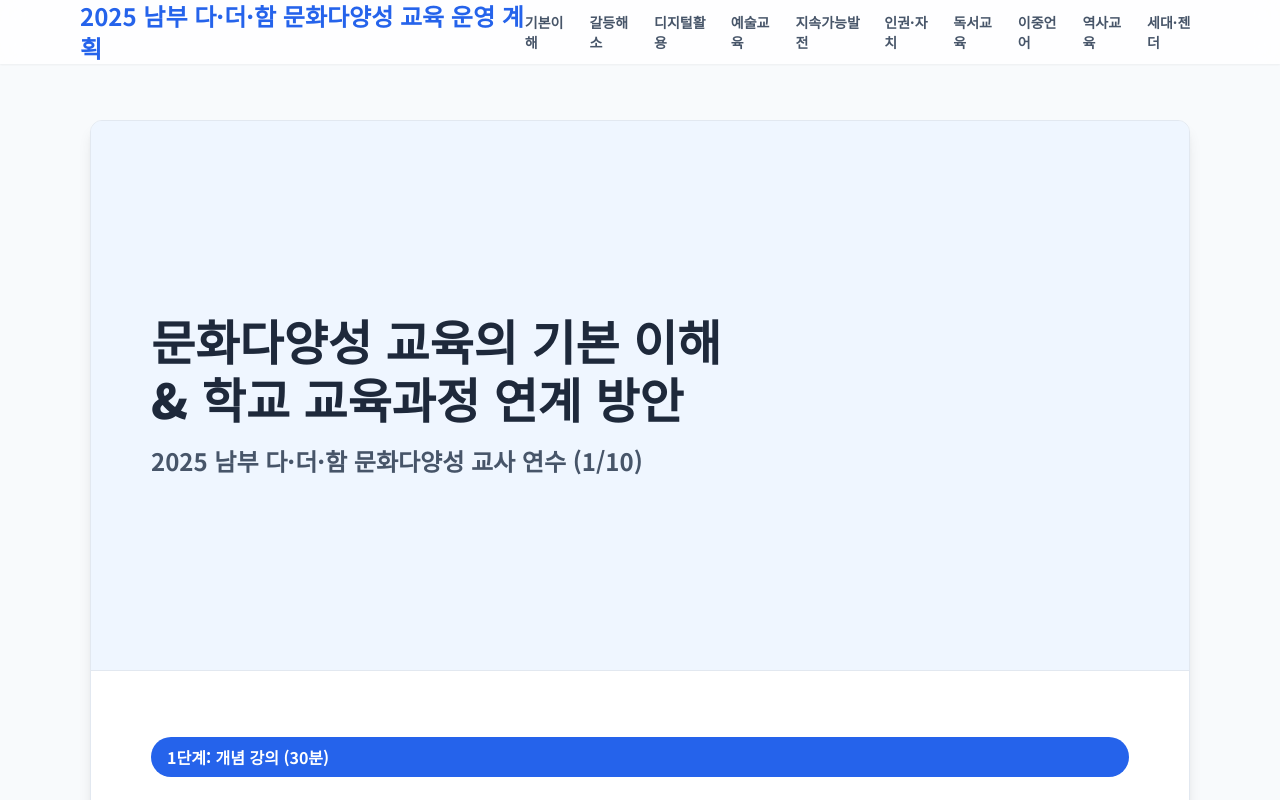
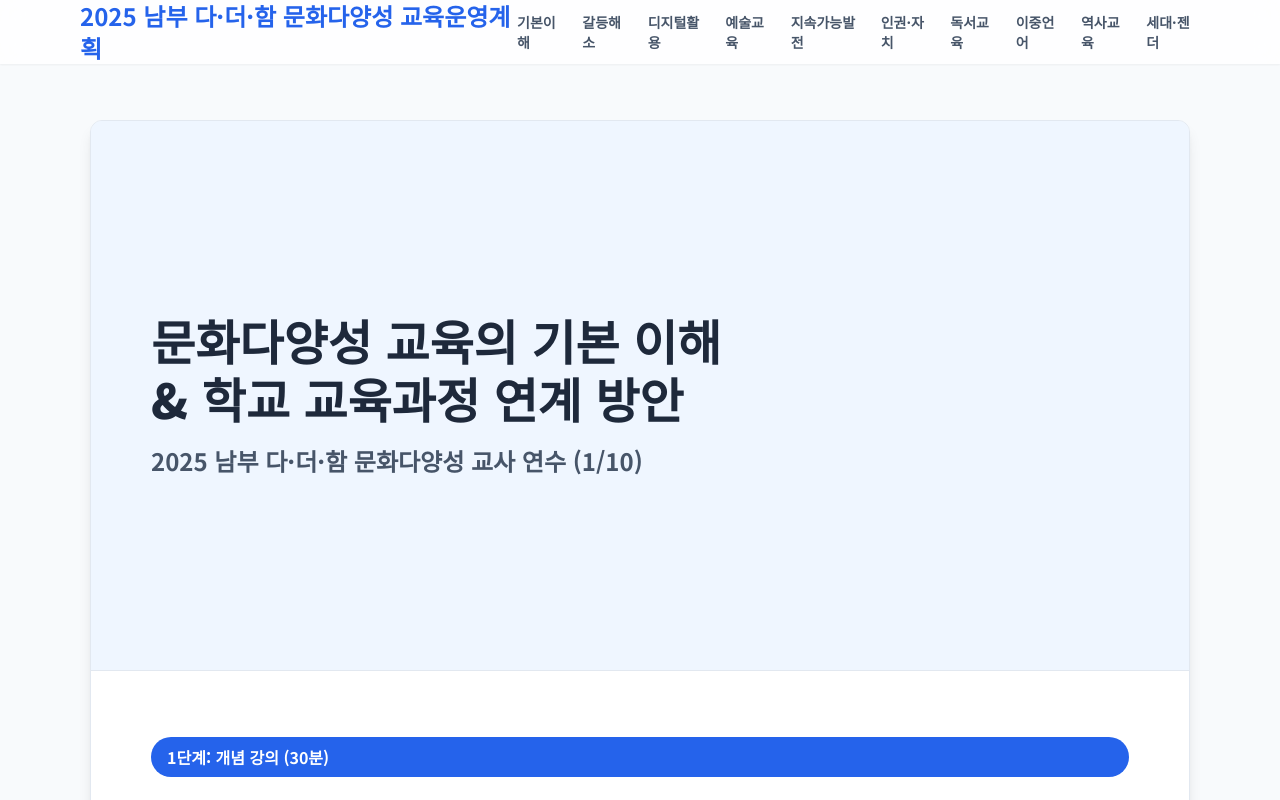
Before and after one commit to kfcmanck21/ppt2507, a plain HTML site: page index.html in a window 1280 px wide. Shown: the top 800 px of the page. Drawn offline with nearby package versions, Linux system fonts and the light colour scheme.

Commit message:
Update index.html

```diff
--- a/index.html
+++ b/index.html
@@ -72,8 +72,8 @@
 
     <nav class="bg-white/80 backdrop-blur-md sticky top-0 z-50 shadow-sm">
         <div class="max-w-6xl mx-auto px-4">
-            <div class="flex justify-between items-center h-16">
-                <span class="text-2xl font-bold text-blue-600">2025 남부 다·더·함 문화다양성 교육 운영 계획</span>
+            <div class="flex justify-between items-center h-15">
+                <span class="text-2xl font-bold text-blue-600">2025 남부 다·더·함 문화다양성 교육운영계획</span>
                 <div class="hidden md:flex space-x-4 text-sm font-semibold text-slate-600">
                     <a href="#topic1" class="hover:text-blue-600">기본이해</a>
                     <a href="#topic2" class="hover:text-blue-600">갈등해소</a>
```
